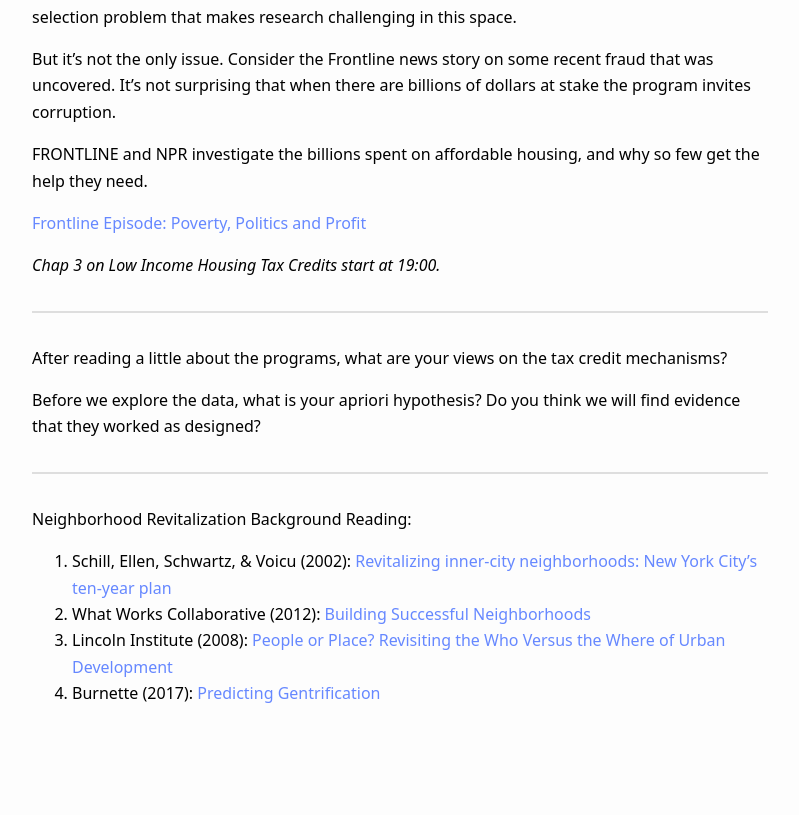
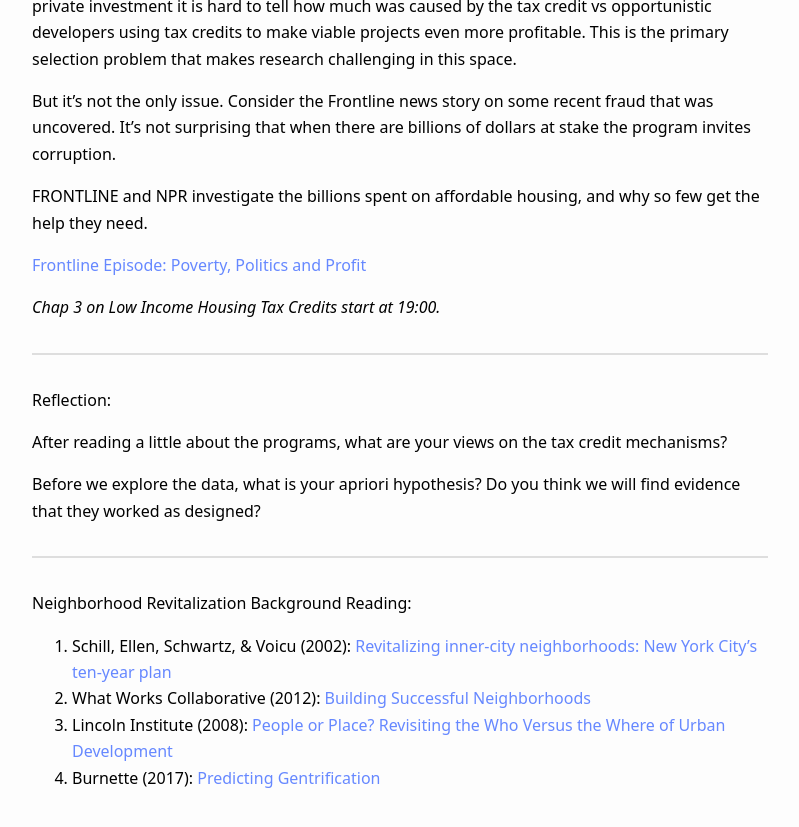
Before and after one commit to DS4PS/nhood-change-project, a Jekyll site: the page built from fed-programs.md, in a window 1280 px wide and 900 px high, scrolled down 2003 px. Shown: the top 827 px of the window, without its empty margins (240-1039 px from the left). Built offline with Jekyll 4.4.1, drawn with Linux system fonts in a browser that asks for light colours.

Commit message:
Update fed-programs.md

```diff
--- a/fed-programs.md
+++ b/fed-programs.md
@@ -25,7 +25,7 @@
 
 [NMTC Case Studies](https://www.cohnreznick.com/nmtc-map)
 
-**Are Tax Credits Effective Economic Development Mechanisms?**
+## Are Tax Credits Effective Economic Development Mechanisms?
 
 There are myriad possible mechanisms for catalyzing economic development such as New York City's
 
@@ -37,7 +37,7 @@
 
 The mystery is what makes this case study so interesting. Tax credits have potential to make a big impact, or the potential to waste a lot of money.
 
-**Challenges of Catalyzing Change Through Tax Credits**
+## Challenges of Catalyzing Change Through Tax Credits
 
 The biggest criticism against a lot of these programs is that you cannot determine which investors would have invested in the neighborhood without the tax credits, so even when we see a lot of private investment it is hard to tell how much was **caused by** the tax credit vs opportunistic developers using tax credits to make viable projects even more profitable. This is the primary selection problem that makes research challenging in this space.
 
@@ -51,6 +51,8 @@
 
 
 -------
+
+**Reflection:**
 
 After reading a little about the programs, what are your views on the tax credit mechanisms?
 
```
